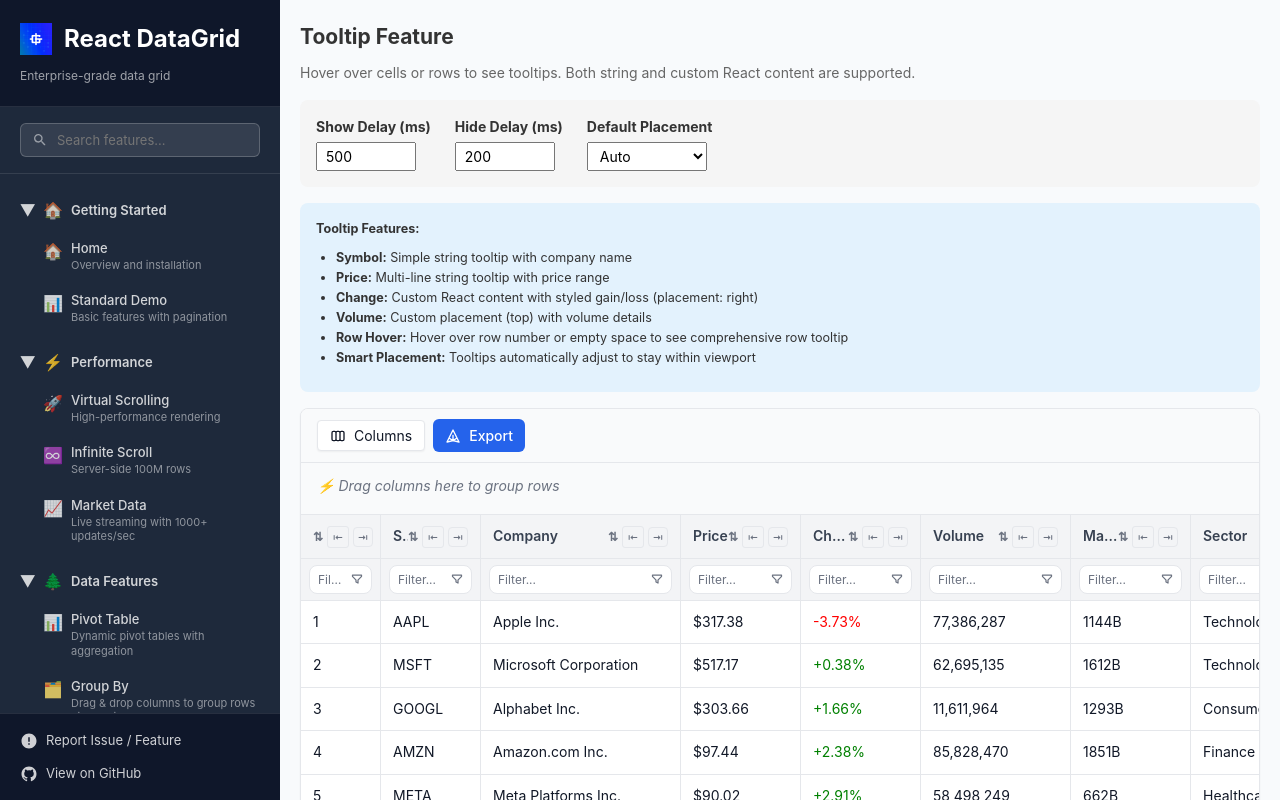
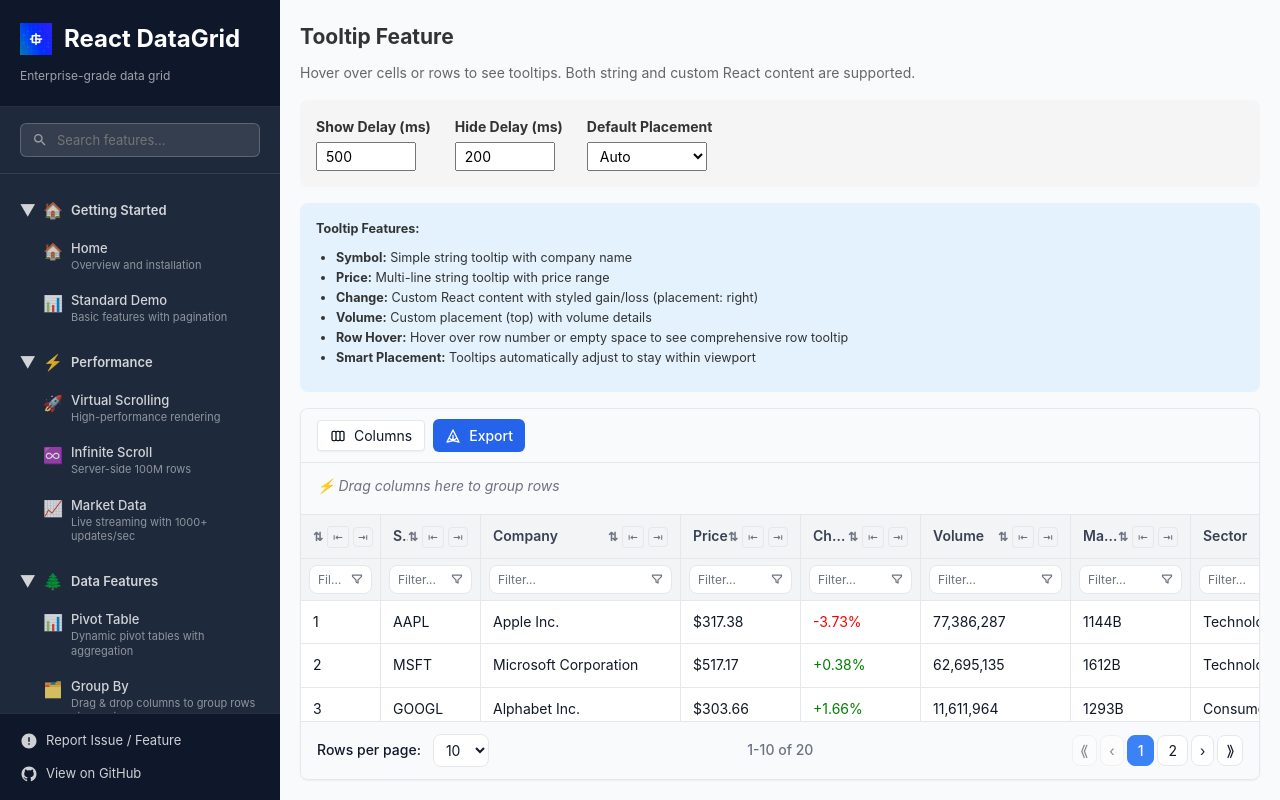
Before and after one commit to bhushanpoojary/react-open-source-datagrid, a React (Vite) app: page /demo/tooltip in a window 1280 px wide. Built offline with nearby package versions, Linux system fonts and the light colour scheme.

Commit message:
chore: update version to 1.7.21 and enhance DataGrid styling for better layout

```diff
--- a/package.json
+++ b/package.json
@@ -1,7 +1,7 @@
 {
   "name": "react-open-source-grid",
   "private": false,
-  "version": "1.7.20",
+  "version": "1.7.21",
   "type": "module",
   "description": "A high-performance React DataGrid component with advanced features like virtual scrolling, infinite scrolling, tree data, market data mode, integrated charts with context menu, and more",
   "main": "./dist/lib/index.cjs",
--- a/src/components/DataGrid/DataGrid.tsx
+++ b/src/components/DataGrid/DataGrid.tsx
@@ -680,7 +680,10 @@ export const DataGrid = forwardRef<GridApi, DataGridProps>(({
         overflow: 'hidden',
         backgroundColor: 'var(--grid-bg)',
         boxShadow: 'var(--grid-shadow-light, 0 1px 3px 0 rgba(0, 0, 0, 0.08))',
-        fontFamily: 'var(--grid-font-family, -apple-system, BlinkMacSystemFont, "Segoe UI", Roboto, sans-serif)'
+        fontFamily: 'var(--grid-font-family, -apple-system, BlinkMacSystemFont, "Segoe UI", Roboto, sans-serif)',
+        height: '100%',
+        display: 'flex',
+        flexDirection: 'column',
       }}
       className={`data-grid density-${densityMode}`}
     >
@@ -690,7 +693,7 @@ export const DataGrid = forwardRef<GridApi, DataGridProps>(({
 
       {/* Toolbar */}
       {!hideToolbar && (
-      <div style={{ position: 'relative', display: 'flex', alignItems: 'center', justifyContent: 'space-between', paddingLeft: '16px', paddingRight: '16px', paddingTop: '10px', paddingBottom: '10px', backgroundColor: 'var(--grid-bg-alt)', borderBottom: 'var(--grid-border-width, 1px) solid var(--grid-border)', zIndex: 30 }}>
+      <div style={{ position: 'relative', display: 'flex', alignItems: 'center', justifyContent: 'space-between', paddingLeft: '16px', paddingRight: '16px', paddingTop: '10px', paddingBottom: '10px', backgroundColor: 'var(--grid-bg-alt)', borderBottom: 'var(--grid-border-width, 1px) solid var(--grid-border)', zIndex: 30, flexShrink: 0 }}>
         <div style={{ position: 'relative', display: 'flex', alignItems: 'center', gap: '8px' }}>
           {/* Column Chooser */}
           <ColumnChooser
@@ -748,7 +751,7 @@ export const DataGrid = forwardRef<GridApi, DataGridProps>(({
       )}
 
       {/* Horizontal scroll wrapper — keeps header, body & footer in a single scroll context */}
-      <div style={{ overflowX: 'auto', overflowY: 'hidden', width: '100%' }}>
+      <div style={{ overflowX: 'auto', overflowY: 'auto', width: '100%', flex: 1, minHeight: 0 }}>
         {/* Sticky Header */}
         <div role="rowgroup" style={{ position: 'sticky', top: 0, zIndex: 20, width: 'fit-content', minWidth: '100%' }}>
           <GridHeader
--- a/src/components/DataGrid/GridPagination.tsx
+++ b/src/components/DataGrid/GridPagination.tsx
@@ -65,7 +65,7 @@ export const GridPagination: React.FC<GridPaginationProps> = ({
   };
 
   return (
-    <div style={{ display: 'flex', alignItems: 'center', justifyContent: 'space-between', paddingLeft: '16px', paddingRight: '16px', paddingTop: '12px', paddingBottom: '12px', backgroundColor: 'var(--grid-footer-bg)', borderTop: 'var(--grid-border-width, 1px) solid var(--grid-border)' }}>
+    <div style={{ display: 'flex', alignItems: 'center', justifyContent: 'space-between', paddingLeft: '16px', paddingRight: '16px', paddingTop: '12px', paddingBottom: '12px', backgroundColor: 'var(--grid-footer-bg)', borderTop: 'var(--grid-border-width, 1px) solid var(--grid-border)', flexShrink: 0 }}>
       {/* Left side: Page size selector */}
       <div style={{ display: 'flex', alignItems: 'center', gap: '12px' }}>
         <span style={{ fontSize: 'var(--grid-font-size, 13px)', color: 'var(--grid-text)', fontWeight: '500' }}>Rows per page:</span>
--- a/src/components/DataGrid/GroupByPanel.tsx
+++ b/src/components/DataGrid/GroupByPanel.tsx
@@ -87,6 +87,7 @@ export const GroupByPanel: React.FC<GroupByPanelProps> = ({
         transitionDuration: '200ms',
         backgroundColor: isDragOver ? 'var(--grid-active)' : 'var(--grid-bg-alt)',
         borderBottomColor: isDragOver ? 'var(--grid-primary)' : 'var(--grid-border)',
+        flexShrink: 0,
       }}
       onDragOver={handleDragOver}
       onDragLeave={handleDragLeave}
```
